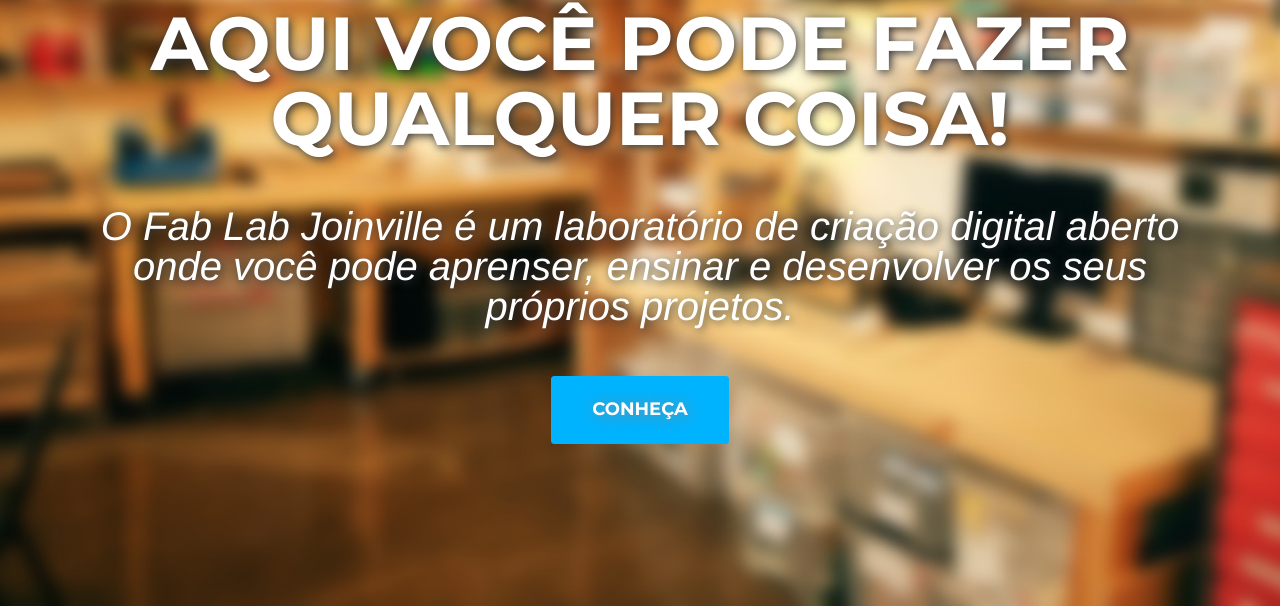
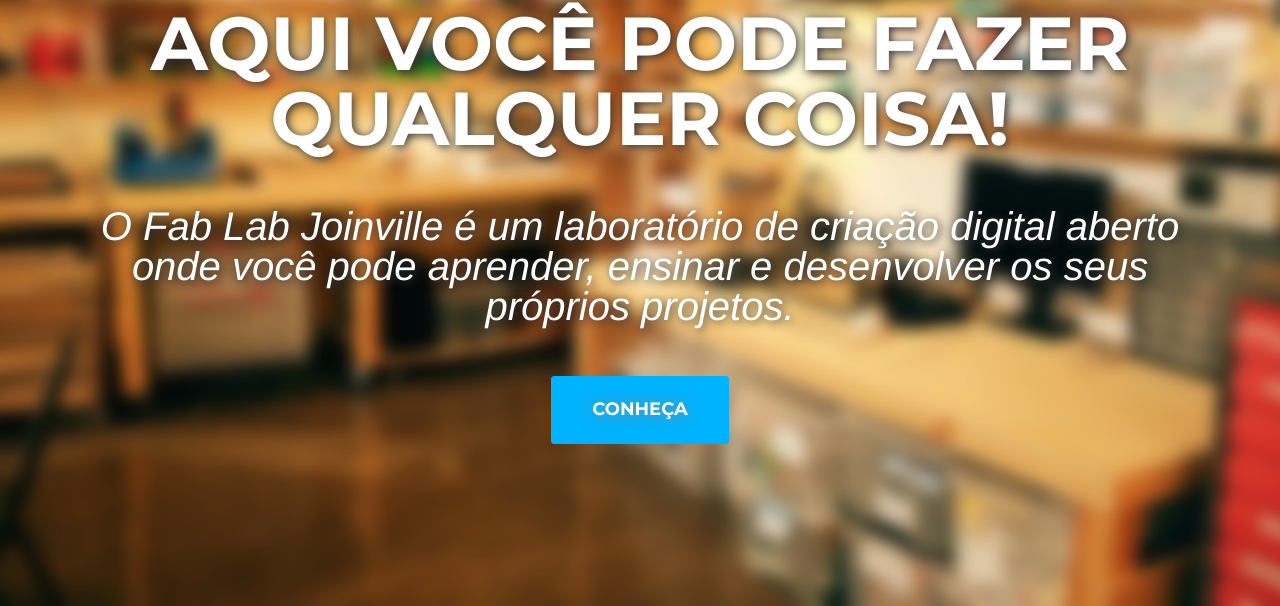
Before and after one commit to fablabjoinville/old-but-gold-fablabjoinville.github.io, a Jekyll site: the page built from index.html, in a window 1280 px wide and 900 px high. Shown: the part 294-900 px from the top of the window. Built offline with Jekyll 4.4.1, drawn with Linux system fonts in a browser that asks for light colours; some web fonts are replaced.

Commit message:
Fix typo

```diff
--- a/_includes/header.html
+++ b/_includes/header.html
@@ -39,7 +39,7 @@
         <div class="container">
             <div class="intro-text">
                 <div class="intro-heading">Aqui você pode fazer qualquer coisa!</div>
-                <div class="intro-lead-in">O Fab Lab Joinville é um laboratório de criação digital aberto onde você pode aprenser, ensinar e desenvolver os seus próprios projetos.</div>
+                <div class="intro-lead-in">O Fab Lab Joinville é um laboratório de criação digital aberto onde você pode aprender, ensinar e desenvolver os seus próprios projetos.</div>
                 <a href="#sobre" class="page-scroll btn btn-xl">Conheça</a>
             </div>
         </div>
```
